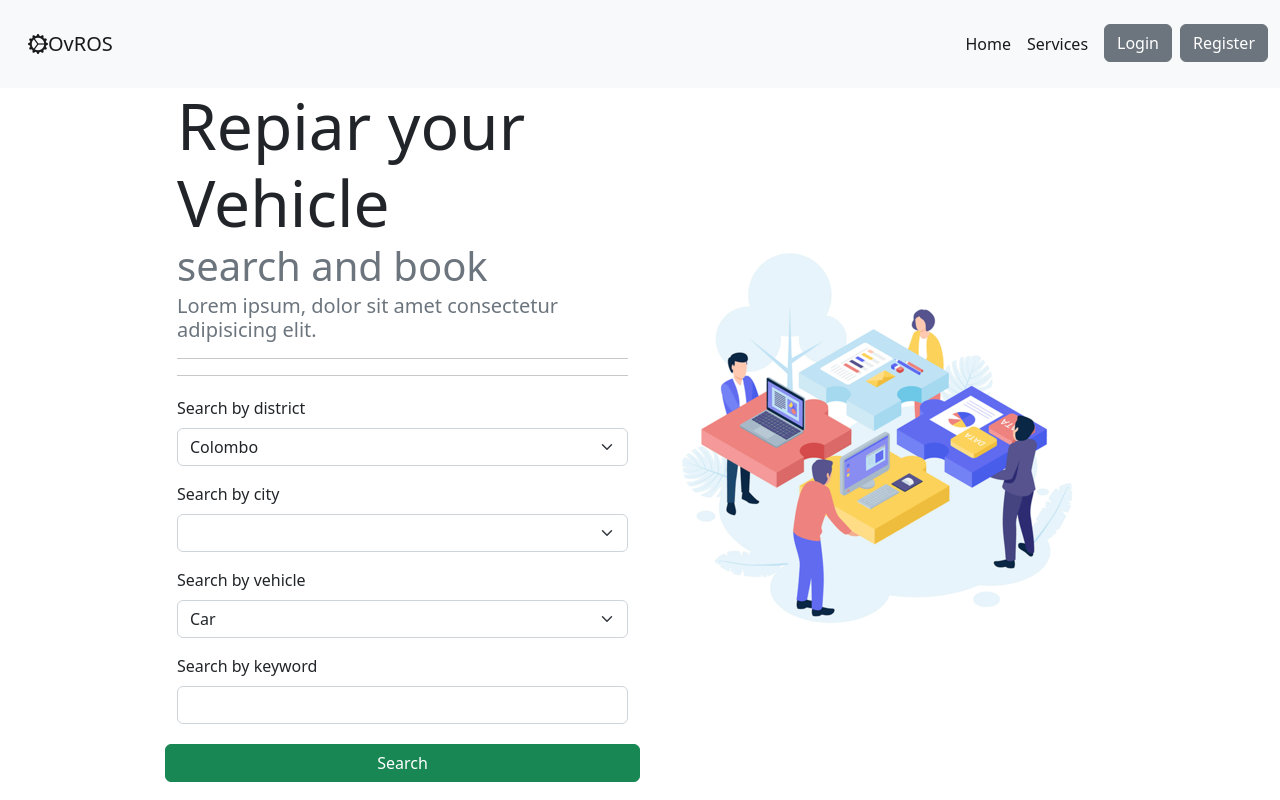
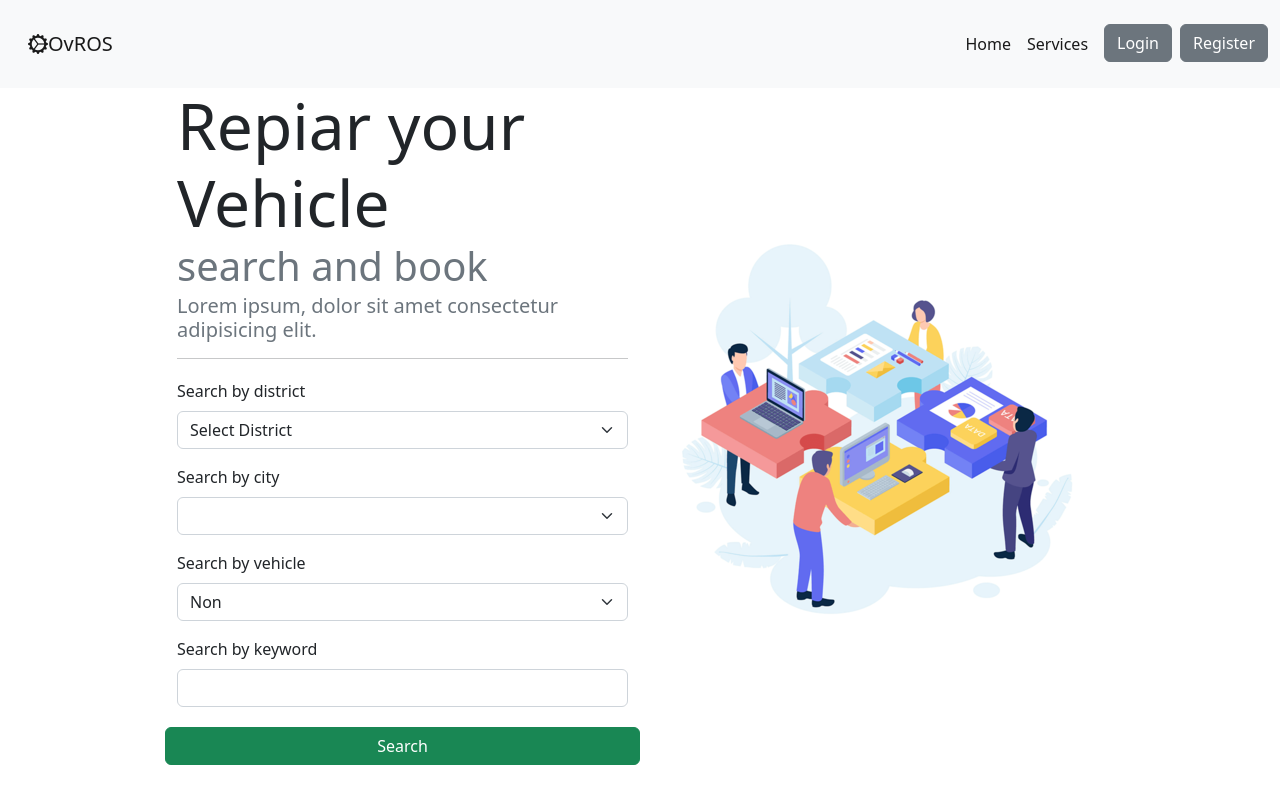
Before and after one commit to kavindu-prabhashitha/ovors-webapp-django, a Django app: page / in a window 1280 px wide. Run offline with Django 4.2, Linux system fonts and the light colour scheme; lists and menus that the app fills with data are empty; some libraries are stand-ins or nearby versions.

Commit message:
project  - search feature updated

```diff
--- a/common/enums.py
+++ b/common/enums.py
@@ -26,6 +26,7 @@ PAYMENT_STATUS = (
 )
 
 DISTRICTS = (
+    ('SelectDistrict', 'Select District'),
     ('Colombo', 'Colombo'),
     ('Gampaha', 'Gampaha'),
     ('Kalutara', 'Kalutara'),
--- a/ovros_home/forms.py
+++ b/ovros_home/forms.py
@@ -5,5 +5,5 @@ from common.enums import VEHICLE_TYPE,DISTRICTS
 class ServiceSearchForm(forms.Form):
     search_by_district = forms.ChoiceField(choices=DISTRICTS, required=False)
     search_by_city = forms.ChoiceField(required=False)
-    search_by_vehicle = forms.ChoiceField(required=False, choices=VEHICLE_TYPE, initial=VEHICLE_TYPE[1])
+    search_by_vehicle = forms.ChoiceField(required=False, choices=VEHICLE_TYPE, initial=VEHICLE_TYPE[0])
     search_by_Keyword = forms.CharField(required=False, max_length=50)
--- a/ovros_home/views.py
+++ b/ovros_home/views.py
@@ -14,24 +14,50 @@ def services(request):
 
 
 def search(request):
+    all_services = Service.objects.all()
     found_results = []
     if request.method == 'GET':
         search_keyword = request.GET.get('search_by_Keyword')
-        key = search_keyword.split()
-        size_of_key = len(key)
-        print("Array Size : ", size_of_key)
-        try:
-            for e in key:
-                results = Service.objects.filter(service_name__icontains=e)
-                found_results += results
-            if size_of_key == 0:
-                found_results = Service.objects.all()
-                return render(request, 'services/service_list.html', {'services': found_results})
-            return render(request, 'services/service_list.html', {'services': found_results})
-        except Service.DoesNotExist:
-            found_results = Service.objects.all()
-            print(found_results)
-            return render(request, 'services/service_list.html', {'services': found_results})
+        search_district = request.GET.get('search_by_district')
+        search_city = request.GET.get('search_by_city')
+        search_vehicle = request.GET.get('search_by_vehicle')
+        print("Array Size : ", search_keyword, search_district, search_city, search_vehicle)
+        if "search_by_Keyword" in request.GET:
+            if request.GET.get("search_by_Keyword") == "":
+                print("Search keyword is empty")
+            else:
+                print("Search Contains keyword")
+                key = search_keyword.split()
+                size_of_key = len(key)
+                try:
+                    for e in key:
+                        result = all_services.filter(service_name__icontains=e)
+                        found_results.append(result)
+                    print(type(found_results))
+                    print(found_results)
+                except Service.DoesNotExist:
+                    found_results = Service.objects.all()
+                    print(found_results)
+        if "search_by_district" in request.GET:
+            if request.GET.get("search_by_district") == "":
+                print("Search by district is empty")
+            else:
+                print("Search Contains district")
+                # found_results = found_results.filter(shop__shop_address_district__contains=search_district)
+
+        if "search_by_city" in request.GET:
+            if request.GET.get("search_by_district") == "":
+                print("Search_by_city is empty")
+            else:
+                print("Search Contains city")
+                # found_results = found_results.filter(shop__shop_address_city=search_city)
+        if "search_by_vehicle" in request.GET:
+            if request.GET.get("search_by_vehicle") == "NON":
+                print("search_by_vehicle is empty")
+            else:
+                print("Search Contains vehicle")
+        print("found results : ", )
+        return render(request, 'services/service_list.html', {'services': found_results[0]})
 
     else:
         return render(request, 'home/index.html')
--- a/templates/home/header.html
+++ b/templates/home/header.html
@@ -13,7 +13,7 @@
                         <div class="display-6 text-muted">search and book</div>
                         <p class="lead my-1 text-muted">Lorem ipsum, dolor sit amet consectetur adipisicing elit.</p>
                     </h1>
-                    <hr>
+
                     <hr>
 
 
@@ -59,13 +59,13 @@
         let selected_value = document.getElementById('id_search_by_district')
         selected_value.onclick = function () {
             console.log(selected_value.value)
-            var options_available = document.getElementById('id_search_by_city')
+            let options_available = document.getElementById('id_search_by_city')
             options_available.length = 0;
             options_available.options[0] = new Option('Select City', '');
             options_available.selectedIndex = 1;
-            var city_arr = s_a[selected_value.selectedIndex + 1].split("|");
+            let city_arr = s_a[selected_value.selectedIndex].split("|");
 
-            for (var i = 0; i < city_arr.length; i++) {
+            for (let i = 0; i < city_arr.length; i++) {
                 options_available.options[options_available.length] = new Option(city_arr[i], city_arr[i]);
             }
         }
```
Also changed, not shown: db.sqlite3.
